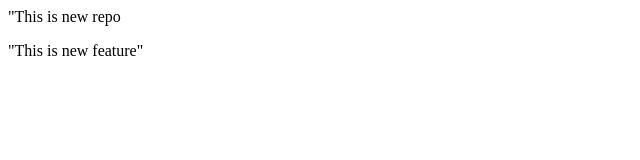
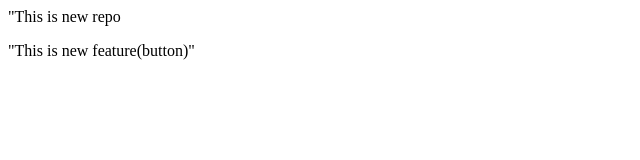
Before and after one commit to HasanthiEV/localrepo, a plain HTML site: page LocalRepo/index.html in a window 1280 px wide. Shown: the full height of the page, 0-640 px from the left. Drawn offline with Linux system fonts and the light colour scheme.

```diff
--- a/LocalRepo/index.html
+++ b/LocalRepo/index.html
@@ -1,2 +1,2 @@
 <p>"This is new repo</p>
-<p>"This is new feature"</p>
+<p>"This is new feature(button)"</p>
```
